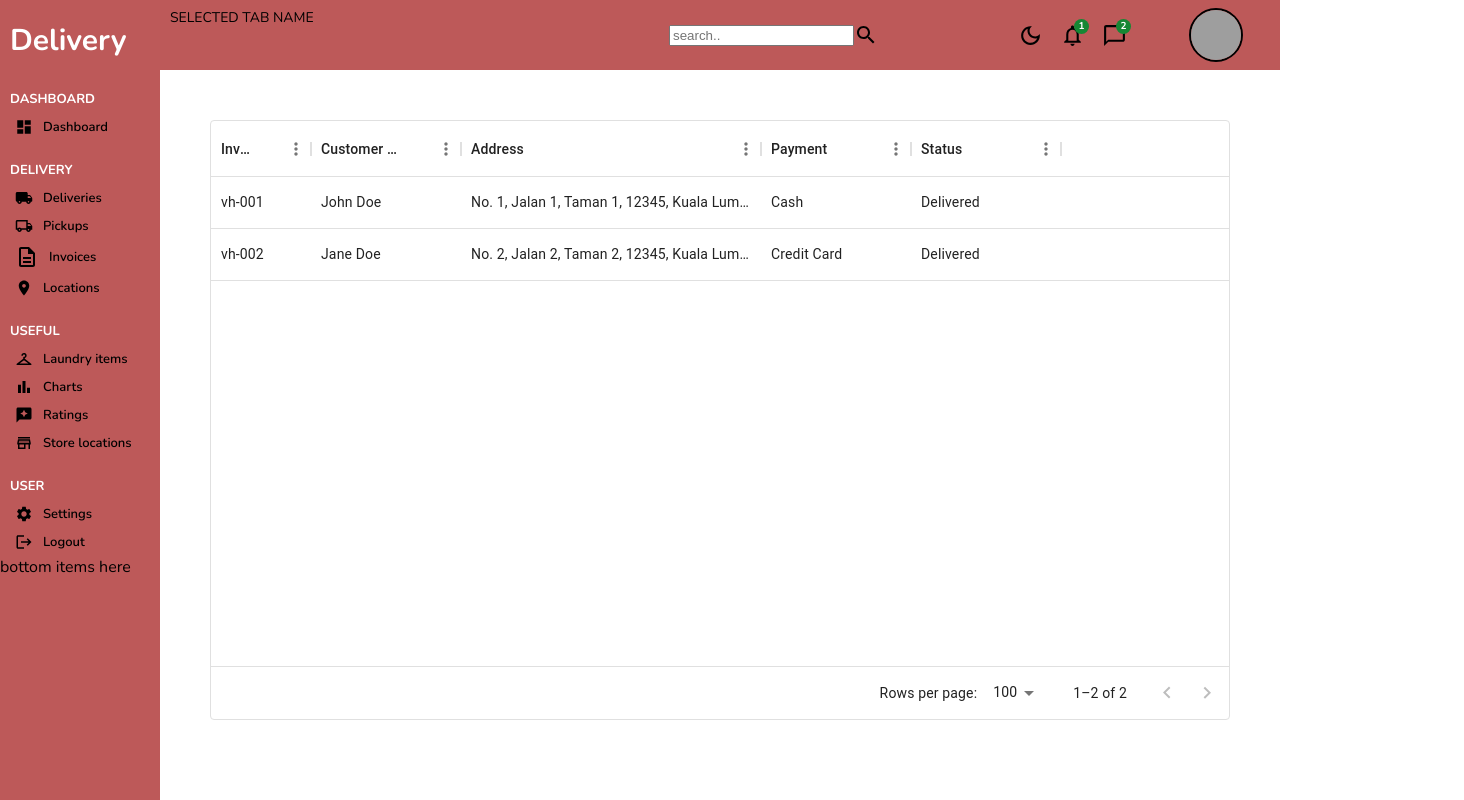
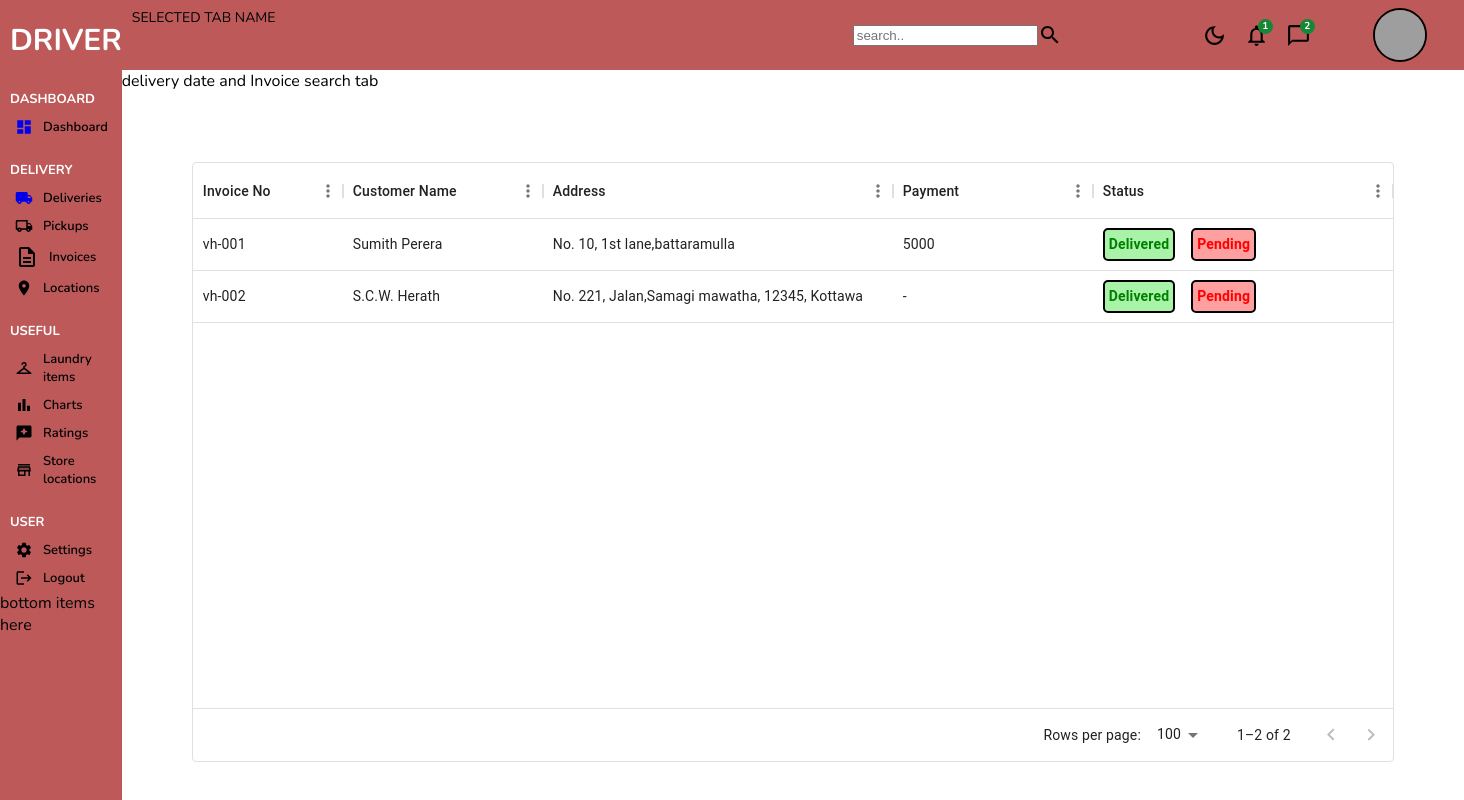
Before and after one commit to RuntimeTerrorOG/onlinedeliveryportal-frontend, a React (Create React App) app: page /Deliveries in a window 1280 px wide. Shown: the top 800 px of the page, 1464 px wide, since content can reach past the window. Built offline with nearby package versions, Linux system fonts and the light colour scheme; grey boxes are pictures that could not be loaded.

Commit message:
delivery tab included

```diff
--- a/src/Pages/Deliveries/index.jsx
+++ b/src/Pages/Deliveries/index.jsx
@@ -10,6 +10,7 @@ const Deliveries = () => {
 
       <div className="sidebarContainer">
         <Sidebar/>
+
       </div>
 
       <div className="deliveryContainer">
@@ -18,9 +19,16 @@ const Deliveries = () => {
           <Navbar/>
         </div>
 
+        <div className="DeliveryDateContainer">
+
+        </div>
+
         <div className="deliveryTableArea">
             <DeliveriesDataArea/>
         </div>
+
+
+
       </div>
 
 
--- a/src/Pages/Deliveries/style.scss
+++ b/src/Pages/Deliveries/style.scss
@@ -7,14 +7,27 @@
     }
 
     .deliveryContainer{
+
        flex:7;
 
         .navbarContainer{
+            flex:1;
 
-            flex:1;
+        }
+
+        .deliveryDateContainer{
+            flex:6;
+
+
         }
         .deliveryTableArea{
-            flex:6;
+
+
+        }
+
+        .deliveryInvoiceContainer{
+
+         border:1px solid black;
 
         }
     }
--- a/src/components/DeliveriesDataArea/index.jsx
+++ b/src/components/DeliveriesDataArea/index.jsx
@@ -1,4 +1,6 @@
 import DeliveriesDataTable from "../../components/DeliveryDataTable";
+import DeliveriesInvoiceArea from "../../components/DeliveriesInvoiceArea";
+import DeliveryDate from "../../components/DeliveryDate";
 
 import "./style.scss";
 
@@ -6,8 +8,21 @@ const deliveriesDataTable = () => {
   return (
     <div className= "deliveryDataArea">
 
+        <div className="deliveryDateContainer">
+        <DeliveryDate/>
+        </div>
+
+        <div className="deliveryDataTable">
         <DeliveriesDataTable/>
         </div>
+
+        <div className="deliveryInvoiceArea">
+          <DeliveriesInvoiceArea/>
+        </div>
+
+    </div>
+
+
   )
 }
 
--- a/src/components/DeliveriesDataArea/style.scss
+++ b/src/components/DeliveriesDataArea/style.scss
@@ -1,5 +1,10 @@
 .deliveryDataArea{
 
+    .deliveryInvoiceArea{
+        border:1px solid black;
+
+        margin:3rem;
+    }
 
 
 }
--- /dev/null
+++ b/src/components/DeliveriesInvoiceArea/index.jsx
@@ -0,0 +1,11 @@
+import "./style.scss";
+
+const DeliveriesInvoiceArea = () => {
+  return (
+    <div className="invoice">
+        Selected invoice come under here
+    </div>
+  )
+}
+
+export default DeliveriesInvoiceArea
--- /dev/null
+++ b/src/components/DeliveriesInvoiceArea/style.scss
@@ -0,0 +1,6 @@
+.invoice{
+
+    background-color:brown;
+    height:70px;
+    // border-width:1000px;
+}
--- a/src/components/DeliveryDataTable/style.scss
+++ b/src/components/DeliveryDataTable/style.scss
@@ -1,5 +1,38 @@
 .deliveryDataTable{
     display:flex;
     height:600px;
-    padding:50px;
+    padding:35px;
+
+    .status{
+        display:flex;
+        gap:1rem;
+        font-weight:bold;
+
+        .cellStatusDelivered{
+            border:2px solid black;
+            padding:0.25rem;
+            background-color: rgb(169, 243, 169);
+            border-radius:5px;
+            color:green;
+            cursor: pointer;
+
+            &:hover{
+                background-color: rgb(0, 255, 0);
+            }
+
+        }
+        .cellStatusPending{
+            border:2px solid black;
+            padding:0.25rem;
+            background-color: rgb(255, 160, 160);
+            border-radius:5px;
+            color:red;
+            cursor: pointer;
+
+            &:hover{
+                background-color: rgb(172, 6, 6);
+            }
+
+        }
+    }
 }
--- /dev/null
+++ b/src/components/DeliveryDate/index.jsx
@@ -0,0 +1,9 @@
+import "./style.scss";
+
+const deliveryDate = () => {
+  return (
+    <div>delivery date and Invoice search tab</div>
+  )
+}
+
+export default deliveryDate
--- a/src/components/Sidebar/index.jsx
+++ b/src/components/Sidebar/index.jsx
@@ -11,23 +11,33 @@ import SettingsIcon from '@mui/icons-material/Settings';
 import LogoutIcon from '@mui/icons-material/Logout';
 import StoreMallDirectoryTwoToneIcon from '@mui/icons-material/StoreMallDirectoryTwoTone';
 
+import {Link} from 'react-router-dom';
+
 const Sidebar = () => {
   return (
     <div className = "sidebar">
 
       <div className="top">
-        <span className ="logo">Delivery</span>
+        <Link to="/" style={{textDecoration:"none"}}>
+        <span className ="logo">DRIVER</span>
+        </Link>
+
       </div>
 
-      {/* <hr/> */}
+
 
       <div className="center">
         <ul>
+
+        <Link to="/" style={{textDecoration:"none"}}>
             <p className="title">DASHBOARD</p>
           <li> <DashboardIcon className="icon" />  <span>Dashboard</span> </li>
+        </Link>
 
             <p className="title">DELIVERY</p>
+            <Link to="/Deliveries" style={{textDecoration:"none"}}>
           <li> <LocalShippingRoundedIcon className="icon" />  <span>Deliveries</span>  </li>
+          </Link>
           <li> <LocalShippingOutlinedIcon className="icon" /> <span>Pickups</span>  </li>
           <li > <DescriptionOutlinedIcon/> <span>Invoices</span></li>
           <li> <LocationOnIcon className="icon" />  <span>Locations</span> </li>
--- a/src/deliveryDataTableSrc.js
+++ b/src/deliveryDataTableSrc.js
@@ -2,17 +2,17 @@
 
 export const deliveryCols = [
 
-    {field:'invoiceNo', headerName:'Invoice No', width: 100},
-    {field: 'customerName', headerName: 'Customer Name', width: 150},
-    {field:'address', headerName:'Address', width:300},
-    {field:'payment', headerName:'Payment', width: 150},
-    {field:'status', headerName:'Status', width: 150,
-         renderCell: (params) => {
-        <div>
-        <div className="cellStatusDelivered"> {params.row.status}</div>
-        <div className="cellStatusPending"> {params.row.status}</div>
+    {field:'invoiceNo', headerName:'Invoice No', width: 150},
+    {field: 'customerName', headerName: 'Customer Name', width: 200},
+    {field:'address', headerName:'Address', width:350},
+    {field:'payment', headerName:'Payment', width: 200},
+    {field:'status', headerName:'Status', width: 300,
+         renderCell: (params) => (
+        <div className="status">
+        <div className="cellStatusDelivered"> {params.row.cellStatusDelivered}</div>
+        <div className="cellStatusPending"> {params.row.cellStatusPending}</div>
         </div>
-         },
+         ),
     },
 ];
 
@@ -20,17 +20,19 @@ export const deliveryRows = [
     {
     id:'1',
     invoiceNo: 'vh-001',
-    customerName: 'John Doe',
-    address: 'No. 1, Jalan 1, Taman 1, 12345, Kuala Lumpur',
-    payment: 'Cash',
-    status: 'Delivered',
+    customerName: 'Sumith Perera',
+    address: 'No. 10, 1st lane,battaramulla',
+    payment: '5000',
+    cellStatusDelivered: 'Delivered',
+    cellStatusPending: 'Pending',
     },
     {
     id:'2',
     invoiceNo: 'vh-002',
-    customerName: 'Jane Doe',
-    address: 'No. 2, Jalan 2, Taman 2, 12345, Kuala Lumpur',
-    payment: 'Credit Card',
-    status: 'Delivered',
+    customerName: 'S.C.W. Herath',
+    address: 'No. 221, Jalan,Samagi mawatha, 12345, Kottawa',
+    payment: '-',
+    cellStatusDelivered: 'Delivered',
+    cellStatusPending: 'Pending',
     },
 ];
```
Also changed, not shown: src/components/DeliveryDate/style.scss (added).
